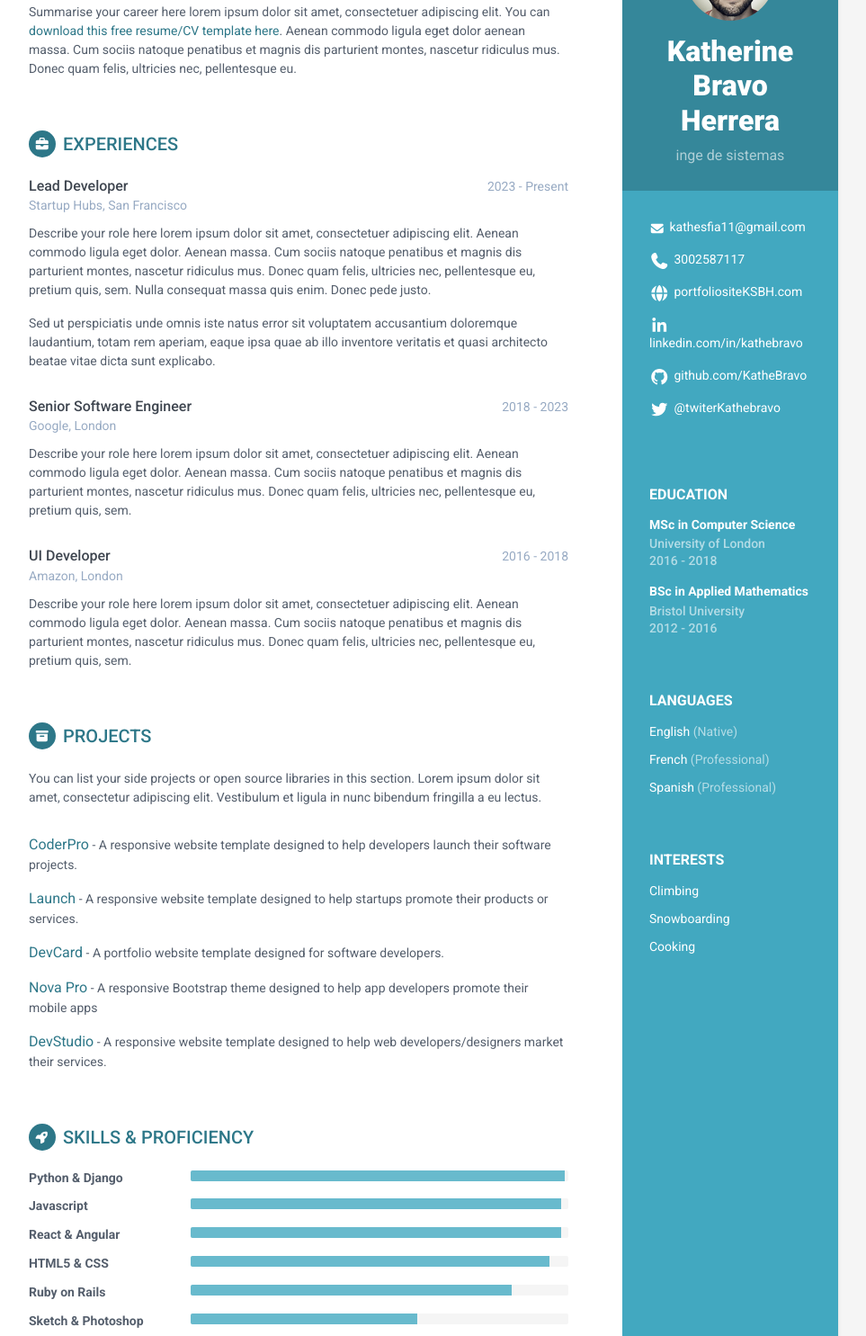
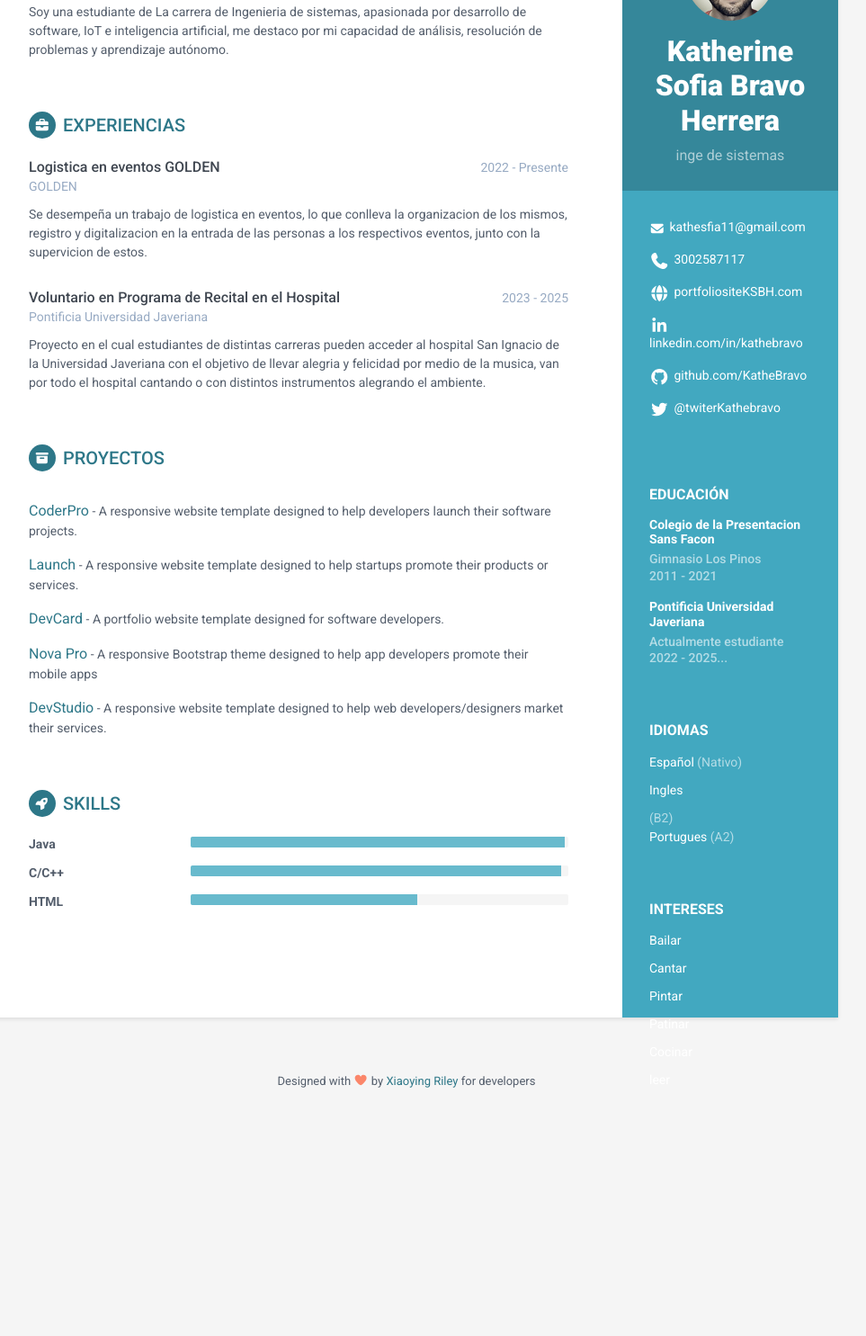
Before and after one commit to KatheBravo/CV, a plain HTML site: page index.html in a window 1280 px wide. Shown: the part 155-1640 px from the top of the page at 90% size, without its empty margins (188-1151 px from the left). After the commit the page ends 1398 px from the top, so only its background shows below. Drawn offline with Linux system fonts and the light colour scheme.

Commit message:
se realizaron cambios en toda la hoja menos en Proyectos (#3)

```diff
--- a/index.html
+++ b/index.html
@@ -25,7 +25,7 @@
         <div class="sidebar-wrapper">
             <div class="profile-container">
                 <img class="profile" src="assets/images/profile.png" alt="" />
-                <h1 class="name">Katherine Bravo Herrera</h1>
+                <h1 class="name">Katherine Sofia Bravo Herrera</h1>
                 <h3 class="tagline">inge de sistemas</h3>
             </div><!--//profile-container-->
 
@@ -40,34 +40,37 @@
                 </ul>
             </div><!--//contact-container-->
             <div class="education-container container-block">
-                <h2 class="container-block-title">Education</h2>
+                <h2 class="container-block-title">Educación</h2>
                 <div class="item">
-                    <h4 class="degree">MSc in Computer Science</h4>
-                    <h5 class="meta">University of London</h5>
-	                    <div class="time">2016 - 2018</div>
+                    <h4 class="degree">Colegio de la Presentacion Sans Facon</h4>
+                    <h5 class="meta">Gimnasio Los Pinos</h5>
+	                    <div class="time">2011 - 2021</div>
                 </div><!--//item-->
                 <div class="item">
-                    <h4 class="degree">BSc in Applied Mathematics</h4>
-                    <h5 class="meta">Bristol University</h5>
-                    <div class="time">2012 - 2016</div>
+                    <h4 class="degree">Pontificia Universidad Javeriana</h4>
+                    <h5 class="meta">Actualmente estudiante</h5>
+                    <div class="time">2022 - 2025...</div>
                 </div><!--//item-->
             </div><!--//education-container-->
 
             <div class="languages-container container-block">
-                <h2 class="container-block-title">Languages</h2>
+                <h2 class="container-block-title">Idiomas</h2>
                 <ul class="list-unstyled interests-list">
-                    <li>English <span class="lang-desc">(Native)</span></li>
-                    <li>French <span class="lang-desc">(Professional)</span></li>
-                    <li>Spanish <span class="lang-desc">(Professional)</span></li>
+                    <li>Español <span class="lang-desc">(Nativo)</span></li>
+                    <li>Ingles</li> <span class="lang-desc">(B2)</span></li>
+                    <li>Portugues <span class="lang-desc">(A2)</span></li>
                 </ul>
             </div><!--//interests-->
 
             <div class="interests-container container-block">
-                <h2 class="container-block-title">Interests</h2>
+                <h2 class="container-block-title">Intereses</h2>
                 <ul class="list-unstyled interests-list">
-                    <li>Climbing</li>
-                    <li>Snowboarding</li>
-                    <li>Cooking</li>
+                    <li>Bailar</li>
+                    <li>Cantar</li>
+                    <li>Pintar</li>
+                    <li>Patinar</li>
+                    <li>Cocinar</li>
+                    <li>leer</li>
                 </ul>
             </div><!--//interests-->
 
@@ -76,62 +79,49 @@
         <div class="main-wrapper">
 
             <section class="section summary-section">
-                <h2 class="section-title"><span class="icon-holder"><i class="fa-solid fa-user"></i></span>Career Profile</h2>
+                <h2 class="section-title"><span class="icon-holder"><i class="fa-solid fa-user"></i></span>Perfil Profesional</h2>
                 <div class="summary">
-                    <p>Summarise your career here lorem ipsum dolor sit amet, consectetuer adipiscing elit. You can <a href="https://themes.3rdwavemedia.com/bootstrap-templates/resume/orbit-free-resume-cv-bootstrap-theme-for-developers/" target="_blank">download this free resume/CV template here</a>. Aenean commodo ligula eget dolor aenean massa. Cum sociis natoque penatibus et magnis dis parturient montes, nascetur ridiculus mus. Donec quam felis, ultricies nec, pellentesque eu.</p>
+                    <p>Soy una estudiante de La carrera de Ingenieria de sistemas, apasionada por desarrollo de software, IoT e inteligencia artificial, me destaco por mi capacidad de análisis, resolución de problemas y aprendizaje autónomo.</p>
                 </div><!--//summary-->
             </section><!--//section-->
 
             <section class="section experiences-section">
-                <h2 class="section-title"><span class="icon-holder"><i class="fa-solid fa-briefcase"></i></span>Experiences</h2>
+                <h2 class="section-title"><span class="icon-holder"><i class="fa-solid fa-briefcase"></i></span>Experiencias</h2>
 
                 <div class="item">
                     <div class="meta">
                         <div class="upper-row">
-                            <h3 class="job-title">Lead Developer</h3>
-                            <div class="time">2023 - Present</div>
+                            <h3 class="job-title">Logistica en eventos GOLDEN</h3>
+                            <div class="time">2022 - Presente</div>
                         </div><!--//upper-row-->
-                        <div class="company">Startup Hubs, San Francisco</div>
+                        <div class="company">GOLDEN</div>
                     </div><!--//meta-->
                     <div class="details">
-                        <p>Describe your role here lorem ipsum dolor sit amet, consectetuer adipiscing elit. Aenean commodo ligula eget dolor. Aenean massa. Cum sociis natoque penatibus et magnis dis parturient montes, nascetur ridiculus mus. Donec quam felis, ultricies nec, pellentesque eu, pretium quis, sem. Nulla consequat massa quis enim. Donec pede justo.</p>
-                        <p>Sed ut perspiciatis unde omnis iste natus error sit voluptatem accusantium doloremque laudantium, totam rem aperiam, eaque ipsa quae ab illo inventore veritatis et quasi architecto beatae vitae dicta sunt explicabo. </p>
+                        <p>Se desempeña un trabajo de logistica en eventos, lo que conlleva la organizacion de los mismos, registro y digitalizacion en la entrada de las personas a los respectivos eventos, junto con la supervicion de estos.</p>
                     </div><!--//details-->
                 </div><!--//item-->
 
                 <div class="item">
                     <div class="meta">
                         <div class="upper-row">
-                            <h3 class="job-title">Senior Software Engineer</h3>
-                            <div class="time">2018 - 2023</div>
+                            <h3 class="job-title">Voluntario en Programa de Recital en el Hospital</h3>
+                            <div class="time">2023 - 2025</div>
                         </div><!--//upper-row-->
-                        <div class="company">Google, London</div>
+                        <div class="company">Pontificia Universidad Javeriana</div>
                     </div><!--//meta-->
                     <div class="details">
-                        <p>Describe your role here lorem ipsum dolor sit amet, consectetuer adipiscing elit. Aenean commodo ligula eget dolor. Aenean massa. Cum sociis natoque penatibus et magnis dis parturient montes, nascetur ridiculus mus. Donec quam felis, ultricies nec, pellentesque eu, pretium quis, sem.</p>
+                        <p>Proyecto en el cual estudiantes de distintas carreras pueden acceder al hospital San Ignacio de la Universidad Javeriana con el objetivo de llevar alegria y felicidad por medio de la musica, van por todo el hospital cantando o con distintos instrumentos alegrando el ambiente.</p>
 
                     </div><!--//details-->
                 </div><!--//item-->
 
-                <div class="item">
-                    <div class="meta">
-                        <div class="upper-row">
-                            <h3 class="job-title">UI Developer</h3>
-                            <div class="time">2016 - 2018</div>
-                        </div><!--//upper-row-->
-                        <div class="company">Amazon, London</div>
-                    </div><!--//meta-->
-                    <div class="details">
-                        <p>Describe your role here lorem ipsum dolor sit amet, consectetuer adipiscing elit. Aenean commodo ligula eget dolor. Aenean massa. Cum sociis natoque penatibus et magnis dis parturient montes, nascetur ridiculus mus. Donec quam felis, ultricies nec, pellentesque eu, pretium quis, sem.</p>
-                    </div><!--//details-->
-                </div><!--//item-->
+
 
             </section><!--//section-->
 
             <section class="section projects-section">
-                <h2 class="section-title"><span class="icon-holder"><i class="fa-solid fa-archive"></i></span>Projects</h2>
+                <h2 class="section-title"><span class="icon-holder"><i class="fa-solid fa-archive"></i></span>Proyectos</h2>
                 <div class="intro">
-                    <p>You can list your side projects or open source libraries in this section. Lorem ipsum dolor sit amet, consectetur adipiscing elit. Vestibulum et ligula in nunc bibendum fringilla a eu lectus.</p>
                 </div><!--//intro-->
                 <div class="item">
                     <span class="project-title"><a href="https://themes.3rdwavemedia.com/bootstrap-templates/startup/coderpro-bootstrap-5-startup-template-for-software-projects/" target="_blank">CoderPro</a></span> - <span class="project-tagline">A responsive website template designed to help developers launch their software projects. </span>
@@ -153,45 +143,24 @@
             </section><!--//section-->
 
             <section class="skills-section section">
-                <h2 class="section-title"><span class="icon-holder"><i class="fa-solid fa-rocket"></i></span>Skills &amp; Proficiency</h2>
+                <h2 class="section-title"><span class="icon-holder"><i class="fa-solid fa-rocket"></i></span>Skills</h2>
                 <div class="skillset">
                     <div class="item">
-                        <h3 class="level-title">Python &amp; Django</h3>
+                        <h3 class="level-title">Java </h3>
                         <div class="progress level-bar">
 						    <div class="progress-bar theme-progress-bar" role="progressbar" style="width: 99%" aria-valuenow="99" aria-valuemin="0" aria-valuemax="100"></div>
 						</div>
                     </div><!--//item-->
 
                     <div class="item">
-                        <h3 class="level-title">Javascript</h3>
+                        <h3 class="level-title">C/C++ </h3>
                         <div class="progress level-bar">
 						    <div class="progress-bar theme-progress-bar" role="progressbar" style="width: 98%" aria-valuenow="98" aria-valuemin="0" aria-valuemax="100"></div>
 						</div>
                     </div><!--//item-->
 
                     <div class="item">
-                        <h3 class="level-title">React &amp; Angular</h3>
-                        <div class="progress level-bar">
-						    <div class="progress-bar theme-progress-bar" role="progressbar" style="width: 98%" aria-valuenow="98" aria-valuemin="0" aria-valuemax="100"></div>
-						</div>
-                    </div><!--//item-->
-
-                    <div class="item">
-                        <h3 class="level-title">HTML5 &amp; CSS</h3>
-                        <div class="progress level-bar">
-							    <div class="progress-bar theme-progress-bar" role="progressbar" style="width: 95%" aria-valuenow="95" aria-valuemin="0" aria-valuemax="100"></div>
-						</div>
-                    </div><!--//item-->
-
-                    <div class="item">
-                        <h3 class="level-title">Ruby on Rails</h3>
-                        <div class="progress level-bar">
-						    <div class="progress-bar theme-progress-bar" role="progressbar" style="width: 85%" aria-valuenow="85" aria-valuemin="0" aria-valuemax="100"></div>
-						</div>
-                    </div><!--//item-->
-
-                    <div class="item">
-                        <h3 class="level-title">Sketch &amp; Photoshop</h3>
+                        <h3 class="level-title">HTML</h3>
                         <div class="progress level-bar">
 						    <div class="progress-bar theme-progress-bar" role="progressbar" style="width: 60%" aria-valuenow="60" aria-valuemin="0" aria-valuemax="100"></div>
 						</div>
```
